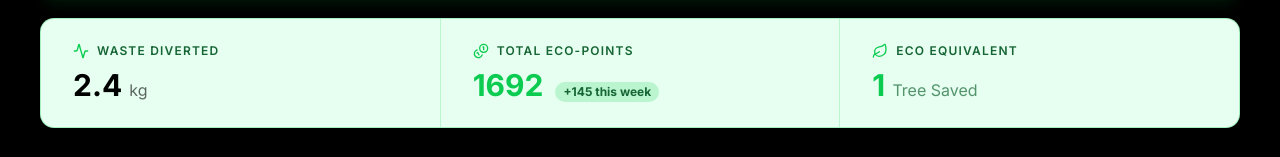
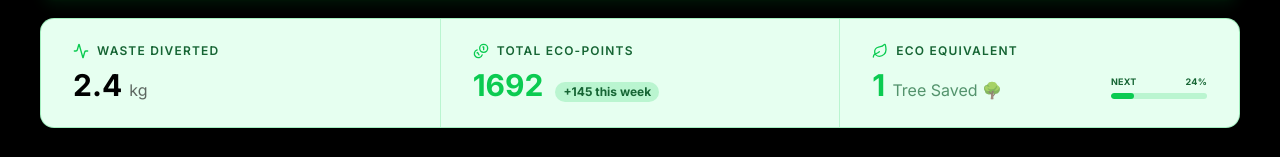
Before and after one commit to sevenpluseight/apu_gci_apsmartwaste, a Next.js app: page /student in a window 1280 px wide. Shown: the part 290-447 px from the top of the page. Built offline with nearby package versions, Linux system fonts and the light colour scheme.

Commit message:
refactor: update impact banner layout to include right-aligned progress bar and emoji

```diff
--- a/src/app/student/page.tsx
+++ b/src/app/student/page.tsx
@@ -31,7 +31,7 @@ export default function StudentPage() {
         </div>
       </div>
 
-      {/* Impact Banner (Original Clean Layout) */}
+      {/* Impact Banner (Clean Layout + Right-Aligned Progress Bar + Emoji) */}
       <div className="mb-8 flex flex-col md:flex-row divide-y md:divide-y-0 md:divide-x divide-[#0BCB51]/20 rounded-xl bg-[#E6FFF0] border border-[#0BCB51]/30 shadow-sm">
 
         {/* Waste Diverted */}
@@ -63,7 +63,24 @@ export default function StudentPage() {
             <Leaf size={16} className="text-[#0BCB51]" />
             <span className="text-xs font-semibold uppercase tracking-widest text-[#166534]">Eco Equivalent</span>
           </div>
-          <p className="text-3xl font-bold text-[#0BCB51]">1 <span className="text-base font-normal text-[#166534]/70">Tree Saved</span></p>
+
+          {/* Flex container with justify-between to push the progress bar to the right */}
+          <div className="flex items-center justify-between w-full">
+            <p className="text-3xl font-bold text-[#0BCB51]">
+              1 <span className="text-base font-normal text-[#166534]/70">Tree Saved 🌳</span>
+            </p>
+
+            {/* Compact Inline Progress Bar anchored to the right */}
+            <div className="flex flex-col w-24 mt-1">
+              <div className="flex justify-between text-[9px] font-bold text-[#166534] mb-1 uppercase tracking-wide">
+                <span>Next</span>
+                <span>24%</span>
+              </div>
+              <div className="h-1.5 w-full rounded-full bg-[#0BCB51]/20 overflow-hidden">
+                <div className="h-full rounded-full bg-[#0BCB51]" style={{ width: "24%" }}></div>
+              </div>
+            </div>
+          </div>
         </div>
 
       </div>
```
